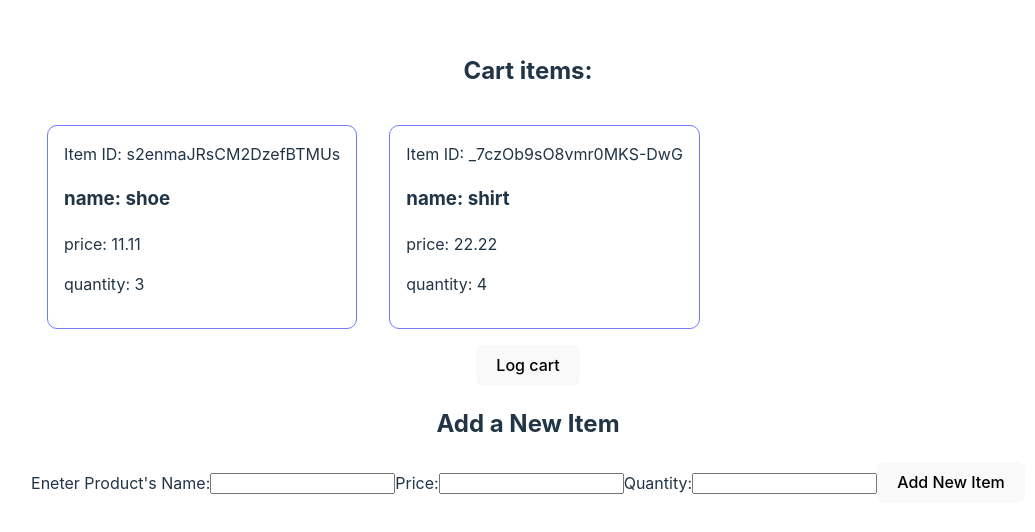
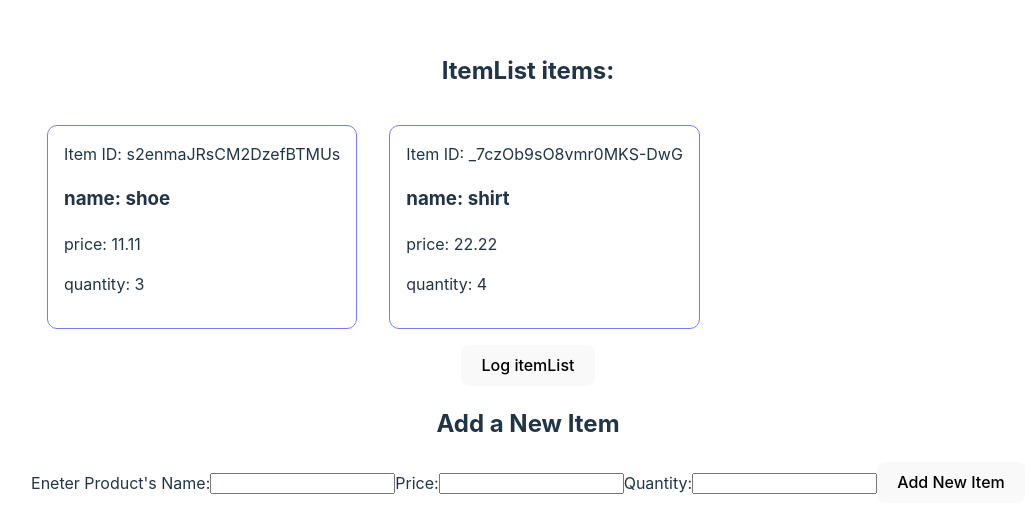
Before and after one commit to tgcidpl/ShopCart64, a React (Vite) app: page / in a window 1280 px wide. Shown: the part 132-664 px from the top of the page, without its empty margins (112-1147 px from the left). Built offline with nearby package versions, Linux system fonts and the light colour scheme.

Commit message:
changed namig: cart to itemList

```diff
--- a/src/App.jsx
+++ b/src/App.jsx
@@ -1,11 +1,11 @@
 import './App.css'
 import { AddNewItem } from './features/add/AddNewItem'
-import {Cart} from './features/cart/cart'
+import {ItemList} from './features/itemList/itemList'
 
 function App() {
   return (
     <>
-    <Cart/>
+    <ItemList/>
       <AddNewItem/>
 
     </>
--- a/src/app/store.jsx
+++ b/src/app/store.jsx
@@ -1,8 +1,8 @@
 import { configureStore } from "@reduxjs/toolkit";
-import cartReducer from '../features/cart/cartSlice'
+import itemListReducer from '../features/itemList/itemListSlice'
 
 export const store = configureStore({
   reducer: {
-    cart: cartReducer
+    itemList: itemListReducer
   }
 })
--- a/src/features/add/AddNewItem.jsx
+++ b/src/features/add/AddNewItem.jsx
@@ -1,7 +1,7 @@
 import React, { useState } from 'react'
 import { useDispatch } from 'react-redux'
 import { nanoid } from '@reduxjs/toolkit'
-import { newItemAdded } from '../cart/cartSlice'
+import { newItemAdded } from '../itemList/itemListSlice'
 
 export const AddNewItem = () => {
   const [name, setName] = useState('')
--- a/src/features/cart/Cart.jsx
+++ /dev/null
@@ -1,25 +0,0 @@
-import React from 'react'
-import { useSelector } from 'react-redux'
-
-export const Cart = () => {
-  const cart = useSelector(state => state.cart)
-
-  const renderedCart = cart.map(item => (
-    <article className="cart-item" key={item.id}>
-      <span>Item ID: {item.id}</span>
-      <h3>name: {item.name}</h3>
-      <p>price: {item.price}</p>
-      <p>quantity: {item.quantity}</p>
-    </article>
-  ))
-
-  return (
-    <section className="cart-print">
-      <h2>Cart items:</h2>
-      <div className="cart-print_area">
-        {renderedCart}
-      </div>
-      <button onClick={()=>console.log(cart)}>Log cart </button>
-    </section>
-  )
-}
--- /dev/null
+++ b/src/features/itemList/ItemList.jsx
@@ -0,0 +1,25 @@
+import React from 'react'
+import { useSelector } from 'react-redux'
+
+export const ItemList = () => {
+  const itemList = useSelector(state => state.itemList)
+
+  const renderedItemList = itemList.map(item => (
+    <article className="itemList-item" key={item.id}>
+      <span>Item ID: {item.id}</span>
+      <h3>name: {item.name}</h3>
+      <p>price: {item.price}</p>
+      <p>quantity: {item.quantity}</p>
+    </article>
+  ))
+
+  return (
+    <section className="itemList-print">
+      <h2>ItemList items:</h2>
+      <div className="itemList-print_area">
+        {renderedItemList}
+      </div>
+      <button onClick={()=>console.log(itemList)}>Log itemList </button>
+    </section>
+  )
+}
--- a/src/features/cart/cartSlice.jsx
+++ b/src/features/itemList/itemListSlice.jsx
@@ -2,8 +2,8 @@ import { createSlice, nanoid } from "@reduxjs/toolkit"
 
 const initialState = [{id: nanoid(), name:"shoe", price: 11.11, quantity: 3},{id: nanoid(), name:"shirt", price: 22.22, quantity: 4} ]
 
-export const cartSlice = createSlice({
-  name:'cart',
+export const itemListSlice = createSlice({
+  name:'itemList',
   initialState,
   reducers: {
     newItemAdded(state, action) {
@@ -16,6 +16,6 @@ export const cartSlice = createSlice({
   }
 })
 
-export const {newItemAdded} = cartSlice.actions
+export const {newItemAdded} = itemListSlice.actions
 
-export default cartSlice.reducer
+export default itemListSlice.reducer
--- a/src/index.css
+++ b/src/index.css
@@ -67,12 +67,12 @@ button:focus-visible {
     background-color: #f9f9f9;
   }
 }
-.cart-print_area {
+.itemList-print_area {
   display: flex;
   flex-wrap: wrap;
 }
 
-.cart-item {
+.itemList-item {
   padding: 1rem;
   margin: 1rem;
   border: 1px solid #747bff;
```
